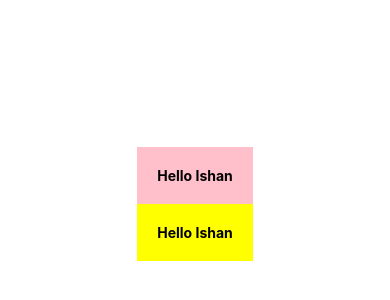
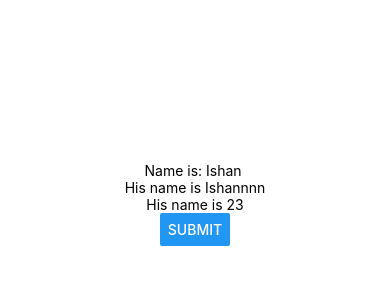
Before and after one commit to ishanEPR/React_Native_Expo, a React Native app: screen / in a window 390 px wide. Shown: the part 218-518 px from the top of the page. Built offline with nearby package versions, Linux system fonts and the light colour scheme.

Commit message:
Tutorial-4

```diff
--- a/App.js
+++ b/App.js
@@ -97,19 +97,36 @@
 
 
 ////////////learn
-import React from 'react';
+import React,{useState} from 'react';
 import {StyleSheet,Text,Button,View} from 'react-native';
+
+
+
 
 export default function App()
 {
+  const [name,setName]=useState('Ishan');
+  const [person,setPerson]=useState({
+    name:'Ishannnn',age:23
+  })
+
+  const clickHandler=()=>{
+    setPerson({age:30})
+  }
   return (
     <View style={styles.container}>
-      <View style={styles.header}>
-        <Text style={styles.boldText}>Hello Ishan</Text>
-      </View>
-      <View style={styles.body}>
-        <Text style={styles.boldText}>Hello Ishan</Text>
-      </View>
+     <Text>Name is: {name} </Text>
+     <Text>His name is {person.name}</Text>
+     <Text>His name is {person.age}</Text>
+
+     <View>
+        <Button
+         title='submit'
+         onPress={clickHandler}
+
+         />
+     </View>
+
     </View>
   );
 }
@@ -120,17 +137,6 @@ const styles=StyleSheet.create({
     backgroundColor:'#fff',
     alignItems:'center',
     justifyContent:'center',
-  },
-  header:{
-    backgroundColor:"pink",
-    padding:20,
-  },
-  boldText:{
-    fontWeight:'bold',
-  },
-  body:{
-    backgroundColor:'yellow',
-    padding:20,
+  }
 
-  }
 })
```
